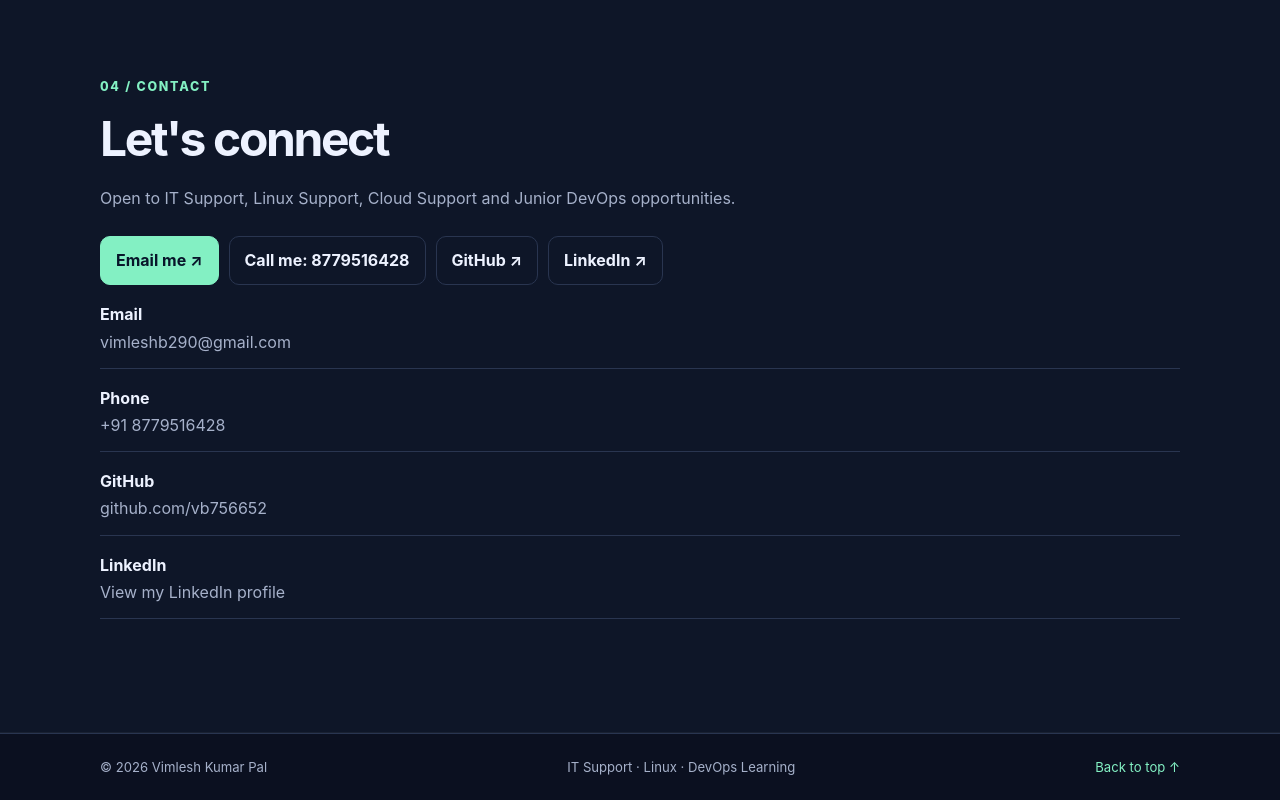
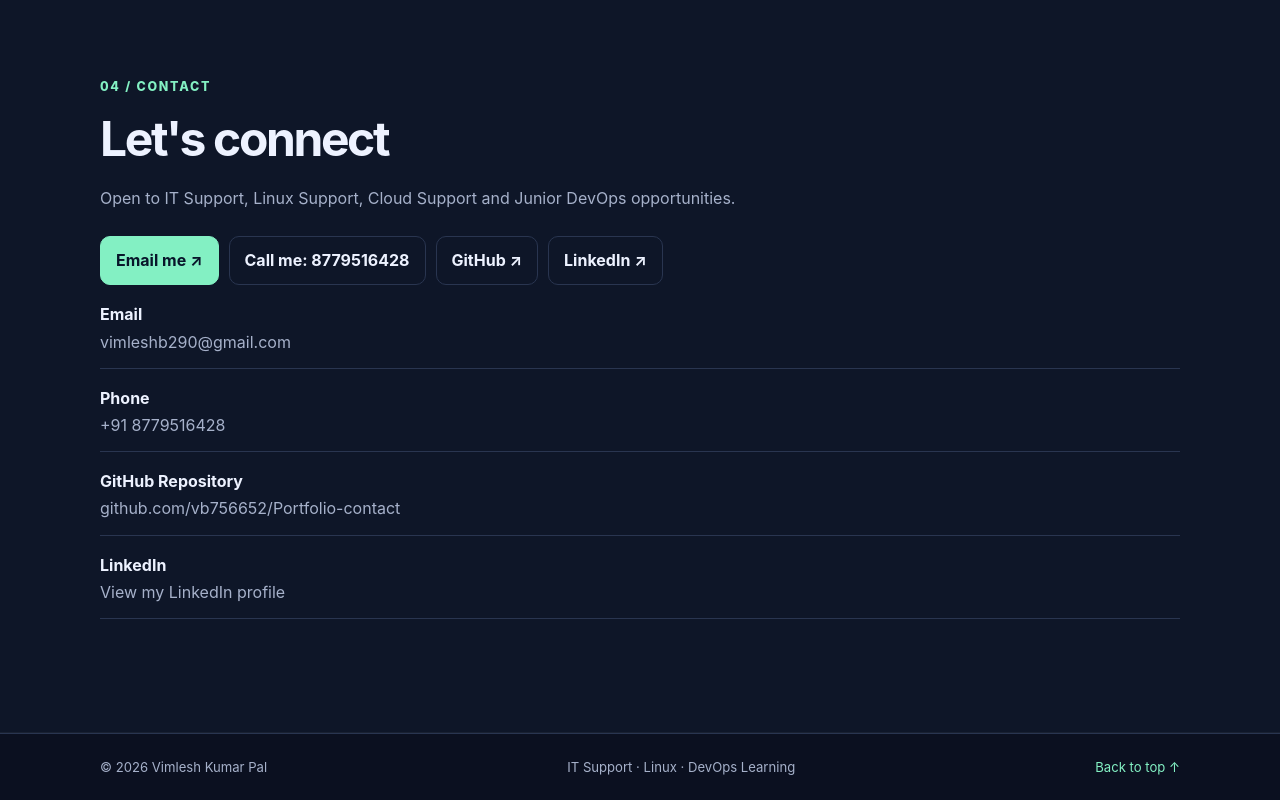
Before and after one commit to vb756652/Portfolio-contact, a plain HTML site: page vimlesh-devops-portfolio/index.html in a window 1280 px wide. Shown: the part 2656-3456 px from the top of the page. Drawn offline with Linux system fonts and the light colour scheme.

Commit message:
Update contact section and GitHub link
Updated the GitHub repository link and improved contact section details.

```diff
--- a/vimlesh-devops-portfolio/index.html
+++ b/vimlesh-devops-portfolio/index.html
@@ -168,7 +168,6 @@ linux · git · docker · jenkins · aws
       </div>
     </section>
 
-    <!-- Updated Contact Section -->
     <section class="section shaded" id="contact">
       <div class="wrap contact">
         <p class="eyebrow">04 / CONTACT</p>
@@ -189,8 +188,9 @@ linux · git · docker · jenkins · aws
             Call me: 8779516428
           </a>
 
+          <!-- Updated GitHub repository link -->
           <a class="btn"
-             href="https://github.com/vb756652"
+             href="https://github.com/vb756652/Portfolio-contact"
              target="_blank"
              rel="noopener noreferrer">
             GitHub ↗
@@ -209,20 +209,26 @@ linux · git · docker · jenkins · aws
             <b>Email</b><br>
             <a href="mailto:vimleshb290@gmail.com">vimleshb290@gmail.com</a>
           </p>
+
           <p>
             <b>Phone</b><br>
             <a href="tel:+918779516428">+91 8779516428</a>
           </p>
+
           <p>
-            <b>GitHub</b><br>
-            <a href="https://github.com/vb756652" target="_blank" rel="noopener noreferrer">
-              github.com/vb756652
+            <b>GitHub Repository</b><br>
+            <a href="https://github.com/vb756652/Portfolio-contact"
+               target="_blank"
+               rel="noopener noreferrer">
+              github.com/vb756652/Portfolio-contact
             </a>
           </p>
+
           <p>
             <b>LinkedIn</b><br>
             <a href="https://www.linkedin.com/in/vimlesh-kumar-pal-622b26231/"
-               target="_blank" rel="noopener noreferrer">
+               target="_blank"
+               rel="noopener noreferrer">
               View my LinkedIn profile
             </a>
           </p>
```
